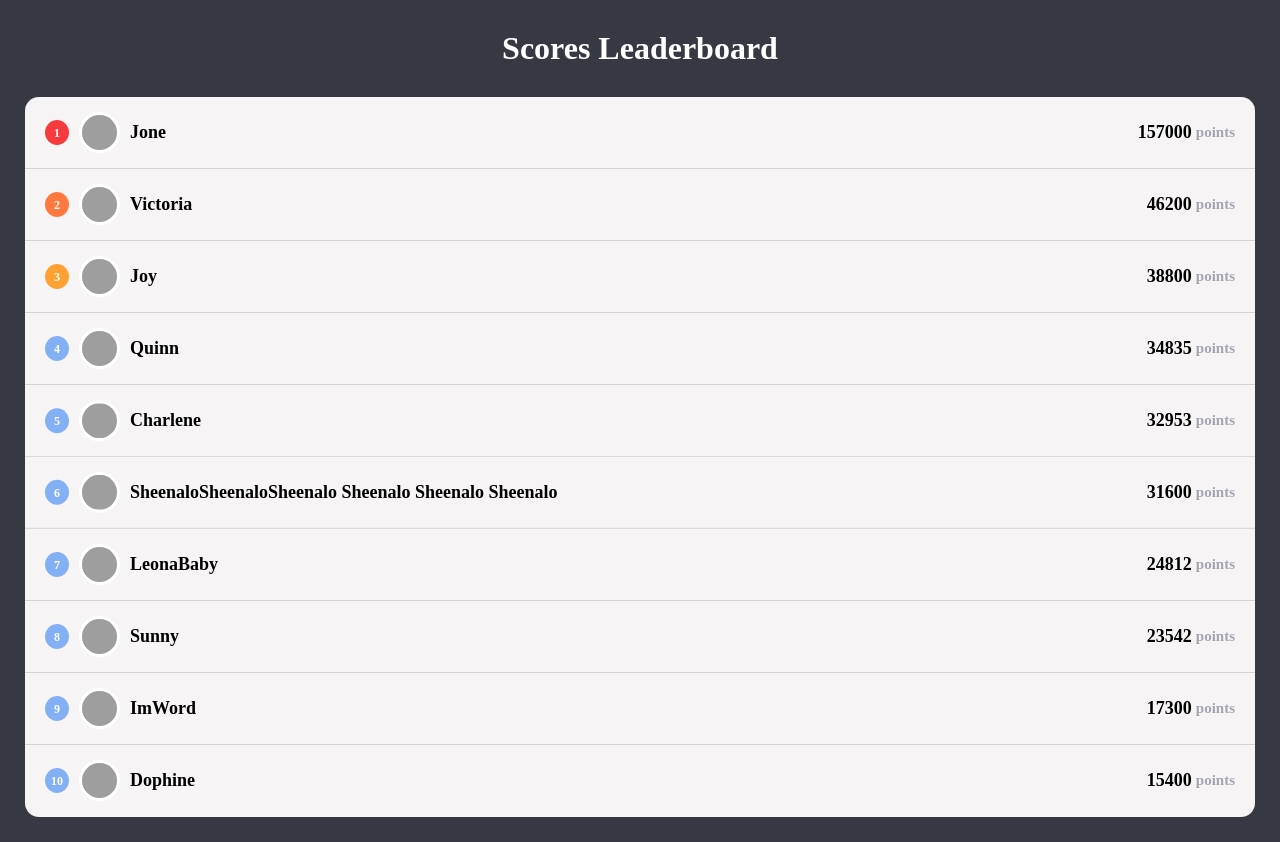
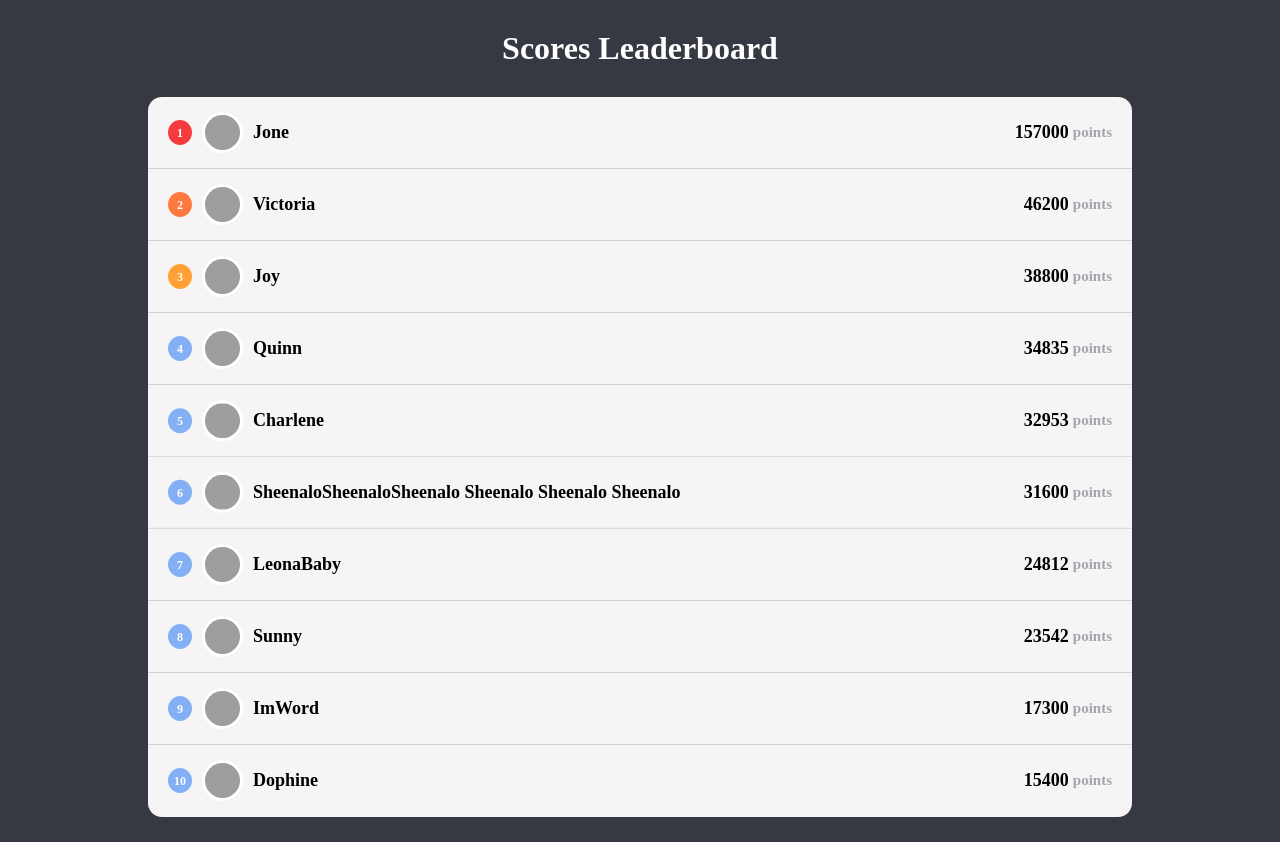
Before and after one commit to clubofcodes/scoreboard, a React (Create React App) app: page / in a window 1280 px wide. Built offline with nearby package versions, Linux system fonts and the light colour scheme; grey boxes are pictures that could not be loaded.

Commit message:
Container-fluid css added

```diff
--- a/src/components/scoreboard/ScoresDashboard.tsx
+++ b/src/components/scoreboard/ScoresDashboard.tsx
@@ -9,7 +9,7 @@ import streamersData from "assets/data/streamers.json";
 
 // Utils and Global Constants
 import { StreamersTypes } from "utils/globalTypes";
-import { isEmpty } from "utils/constants";
+import { DeviceWidth, isEmpty } from "utils/constants";
 
 // Custom component to list the steamers
 import PlayersList from "components/playerslist/PlayersList";
@@ -18,6 +18,12 @@ import PlayersList from "components/playerslist/PlayersList";
 const DashboardContainer = styled.div`
   border-radius: 14px;
   background-color: ${props => props.theme.colors.listBg};
+  max-width: 80%;
+  margin: 0 auto;
+
+  @media only screen and ${DeviceWidth.m}{
+    max-width: 100%;
+  }
 `;
 // -------------------- Custom Style using styled-component --------------------
 
```
